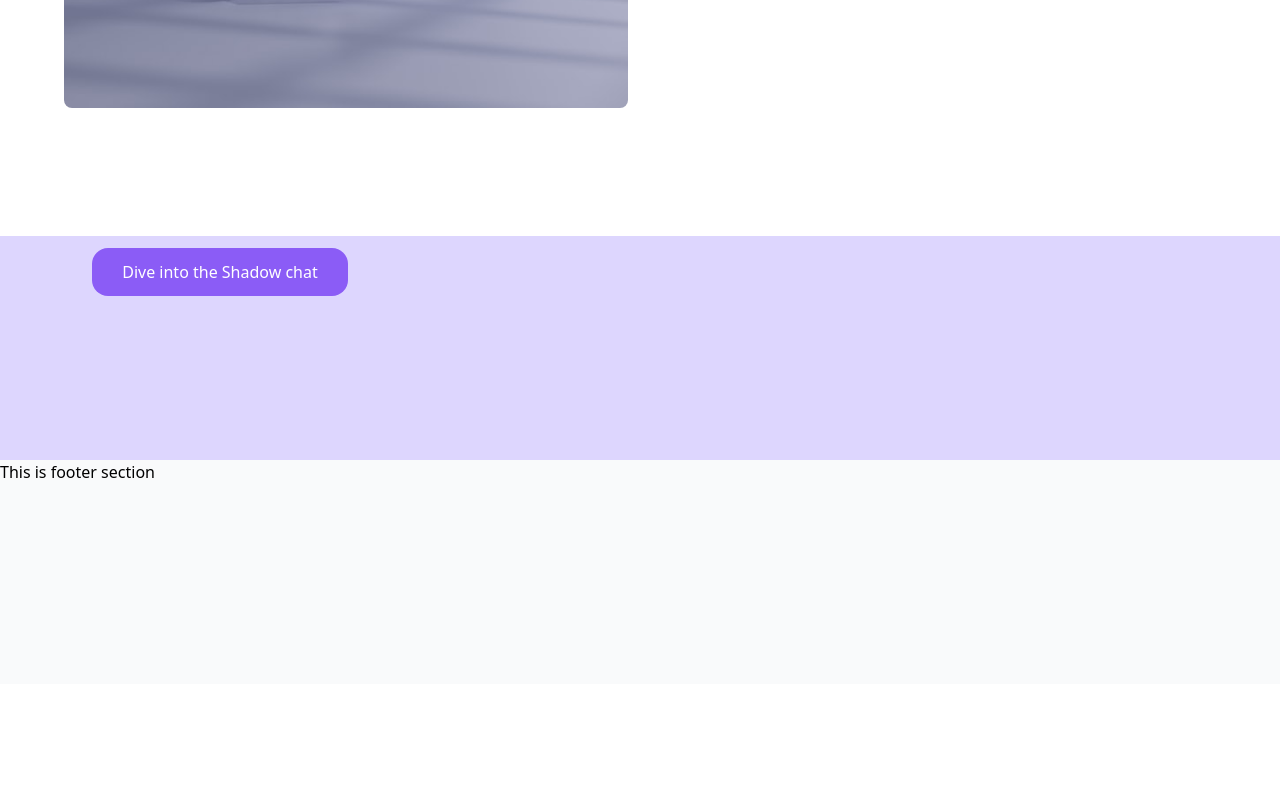
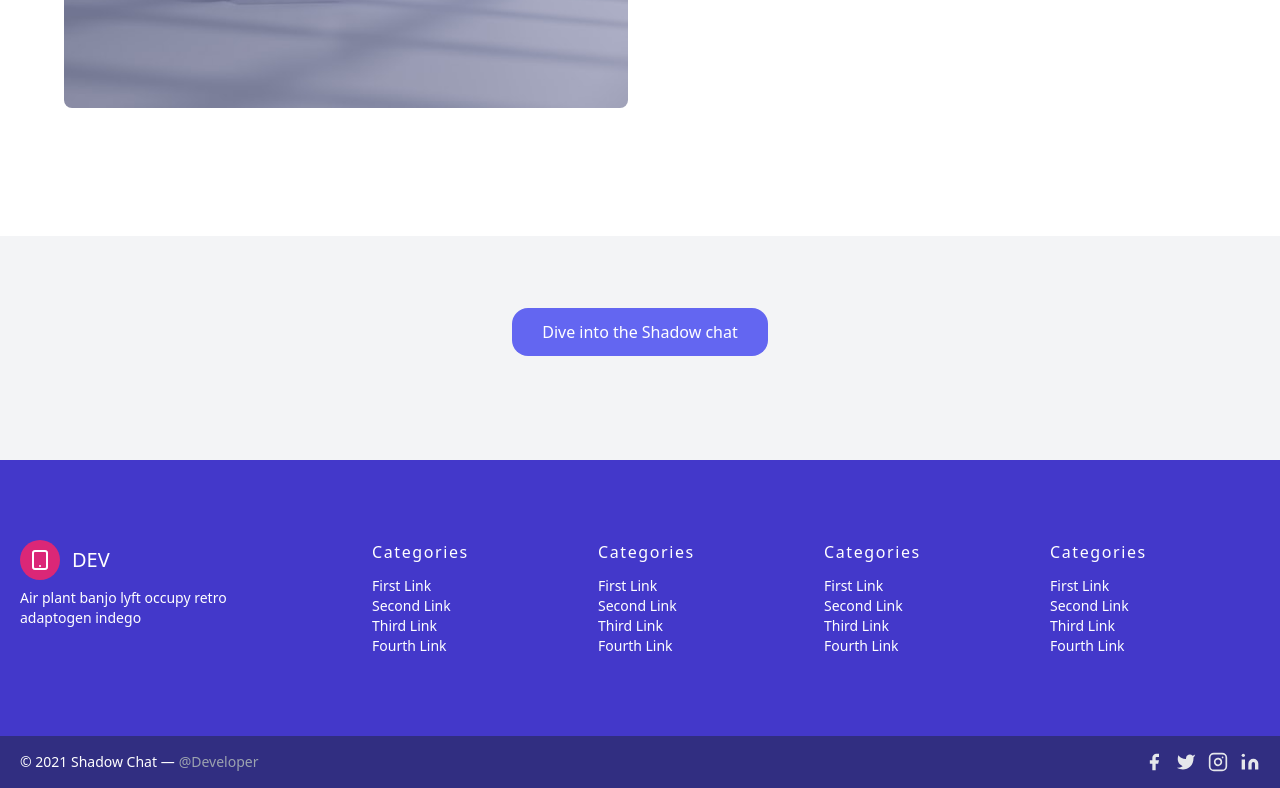
Before and after one commit to sccala/shadow_social, a React (Create React App) app: page /home in a window 1280 px wide. Shown: the part 1130-1918 px from the top of the page. Before the commit the page ends 1814 px from the top, so only its background shows below. Built offline with nearby package versions, Linux system fonts and the light colour scheme.

Commit message:
added footer and cta

```diff
--- a/src/components/atoms/button/PrimaryButton.tsx
+++ b/src/components/atoms/button/PrimaryButton.tsx
@@ -13,7 +13,7 @@
 
   return (
     <button
-      className='m-3 py-3 w-64 text-md text-white bg-purple-500 rounded-2xl hover:bg-violet-700 not-sr-only bg-violet-500'
+      className='m-3 py-3 w-64 text-md text-white bg-indigo-500 rounded-2xl hover:bg-violet-700 not-sr-only bg-violet-500'
       disabled={disabled}
       onClick={onClick}
     >
--- a/src/components/organisms/layout/Footer.tsx
+++ b/src/components/organisms/layout/Footer.tsx
@@ -1,5 +1,211 @@
 import { VFC, memo } from 'react'
 
 export const Footer: VFC = memo(() => {
-  return <p className='bg-gray-50 h-56 mx-auto w-full'>This is footer section</p>
+  return (
+    <>
+      <footer className='text-gray-600 body-font bg-indigo-700'>
+        <div className='container px-5 py-20 mx-auto flex md:items-center lg:items-start md:flex-row md:flex-nowrap flex-wrap flex-col'>
+          <div className='w-64 flex-shrink-0 md:mx-0 mx-auto text-center md:text-left'>
+            <a
+              href='/home'
+              className='flex title-font font-medium items-center md:justify-start justify-center text-gray-900'
+            >
+              <svg
+                xmlns='http://www.w3.org/2000/svg'
+                className='w-10 h-10 text-white p-2 bg-pink-600 rounded-full'
+                fill='none'
+                viewBox='0 0 24 24'
+                stroke='currentColor'
+              >
+                <path
+                  stroke-linecap='round'
+                  stroke-linejoin='round'
+                  stroke-width='2'
+                  d='M12 18h.01M7 21h10a2 2 0 002-2V5a2 2 0 00-2-2H7a2 2 0 00-2 2v14a2 2 0 002 2z'
+                />
+              </svg>
+              <span className='ml-3 text-xl text-white'>DEV</span>
+            </a>
+            <p className='mt-2 text-sm text-white'>
+              Air plant banjo lyft occupy retro adaptogen indego
+            </p>
+          </div>
+          <div className='flex-grow flex flex-wrap md:pl-20 -mb-10 md:mt-0 mt-10 md:text-left text-center'>
+            <div className='lg:w-1/4 md:w-1/2 w-full px-4'>
+              <h2 className='text-base text-white tracking-widest text-md mb-3'>Categories</h2>
+              <nav className='list-none mb-10 text-white text-sm hover:text-indigo-300'>
+                <li>
+                  <a className='text-white hover:text-indigo-300' href='/home'>
+                    First Link
+                  </a>
+                </li>
+                <li>
+                  <a className='text-white hover:text-indigo-300' href='/home'>
+                    Second Link
+                  </a>
+                </li>
+                <li>
+                  <a className='text-white hover:text-indigo-300' href='/home'>
+                    Third Link
+                  </a>
+                </li>
+                <li>
+                  <a className='text-white hover:text-indigo-300' href='/home'>
+                    Fourth Link
+                  </a>
+                </li>
+              </nav>
+            </div>
+            <div className='lg:w-1/4 md:w-1/2 w-full px-4'>
+              <h2 className='text-base text-white tracking-widest text-md mb-3'>Categories</h2>
+              <nav className='list-none mb-10 text-sm text-white hover:text-indigo-300'>
+                <li>
+                  <a className='text-white hover:text-indigo-300' href='/home'>
+                    First Link
+                  </a>
+                </li>
+                <li>
+                  <a className='text-white hover:text-indigo-300' href='/home'>
+                    Second Link
+                  </a>
+                </li>
+                <li>
+                  <a className='text-white hover:text-indigo-300' href='/home'>
+                    Third Link
+                  </a>
+                </li>
+                <li>
+                  <a className='text-white hover:text-indigo-300' href='/home'>
+                    Fourth Link
+                  </a>
+                </li>
+              </nav>
+            </div>
+            <div className='lg:w-1/4 md:w-1/2 w-full px-4'>
+              <h2 className='text-base text-white tracking-widest text-md mb-3'>Categories</h2>
+              <nav className='list-none mb-10 text-white text-sm hover:text-indigo-300'>
+                <li>
+                  <a className='text-white hover:text-indigo-300' href='/home'>
+                    First Link
+                  </a>
+                </li>
+                <li>
+                  <a className='text-white hover:text-indigo-300' href='/home'>
+                    Second Link
+                  </a>
+                </li>
+                <li>
+                  <a className='text-white hover:text-indigo-300' href='/home'>
+                    Third Link
+                  </a>
+                </li>
+                <li>
+                  <a className='text-white hover:text-indigo-300' href='/home'>
+                    Fourth Link
+                  </a>
+                </li>
+              </nav>
+            </div>
+            <div className='lg:w-1/4 md:w-1/2 w-full px-4'>
+              <h2 className='text-base text-white tracking-widest text-md mb-3'>Categories</h2>
+              <nav className='list-none mb-10 text-sm text-white hover:text-indigo-300'>
+                <li>
+                  <a className='text-white hover:text-indigo-300' href='/home'>
+                    First Link
+                  </a>
+                </li>
+                <li>
+                  <a className='text-white hover:text-indigo-300' href='/home'>
+                    Second Link
+                  </a>
+                </li>
+                <li>
+                  <a className='text-white hover:text-indigo-300' href='/home'>
+                    Third Link
+                  </a>
+                </li>
+                <li>
+                  <a className='text-white hover:text-indigo-300' href='/home'>
+                    Fourth Link
+                  </a>
+                </li>
+              </nav>
+            </div>
+          </div>
+        </div>
+        <div className='bg-indigo-900'>
+          <div className='container mx-auto py-4 px-5 flex flex-wrap flex-col sm:flex-row'>
+            <p className='text-white text-sm text-center sm:text-left'>
+              © 2021 Shadow Chat —
+              <a
+                href='https://twitter.com/knyttneve'
+                rel='noopener noreferrer'
+                className='text-gray-400 ml-1'
+                target='_blank'
+              >
+                @Developer
+              </a>
+            </p>
+            <span className='inline-flex sm:ml-auto sm:mt-0 mt-2 justify-center sm:justify-start'>
+              <a href='/home' className='text-gray-200'>
+                <svg
+                  fill='currentColor'
+                  stroke-linecap='round'
+                  stroke-linejoin='round'
+                  stroke-width='2'
+                  className='w-5 h-5'
+                  viewBox='0 0 24 24'
+                >
+                  <path d='M18 2h-3a5 5 0 00-5 5v3H7v4h3v8h4v-8h3l1-4h-4V7a1 1 0 011-1h3z'></path>
+                </svg>
+              </a>
+              <a href='/home' className='ml-3 text-gray-200'>
+                <svg
+                  fill='currentColor'
+                  stroke-linecap='round'
+                  stroke-linejoin='round'
+                  stroke-width='2'
+                  className='w-5 h-5'
+                  viewBox='0 0 24 24'
+                >
+                  <path d='M23 3a10.9 10.9 0 01-3.14 1.53 4.48 4.48 0 00-7.86 3v1A10.66 10.66 0 013 4s-4 9 5 13a11.64 11.64 0 01-7 2c9 5 20 0 20-11.5a4.5 4.5 0 00-.08-.83A7.72 7.72 0 0023 3z'></path>
+                </svg>
+              </a>
+              <a href='/home' className='ml-3 text-gray-200'>
+                <svg
+                  fill='none'
+                  stroke='currentColor'
+                  stroke-linecap='round'
+                  stroke-linejoin='round'
+                  stroke-width='2'
+                  className='w-5 h-5'
+                  viewBox='0 0 24 24'
+                >
+                  <rect width='20' height='20' x='2' y='2' rx='5' ry='5'></rect>
+                  <path d='M16 11.37A4 4 0 1112.63 8 4 4 0 0116 11.37zm1.5-4.87h.01'></path>
+                </svg>
+              </a>
+              <a href='/home' className='ml-3 text-gray-200'>
+                <svg
+                  fill='currentColor'
+                  stroke='currentColor'
+                  stroke-linecap='round'
+                  stroke-linejoin='round'
+                  stroke-width='0'
+                  className='w-5 h-5'
+                  viewBox='0 0 24 24'
+                >
+                  <path
+                    stroke='none'
+                    d='M16 8a6 6 0 016 6v7h-4v-7a2 2 0 00-2-2 2 2 0 00-2 2v7h-4v-7a6 6 0 016-6zM2 9h4v12H2z'
+                  ></path>
+                  <circle cx='4' cy='4' r='2' stroke='none'></circle>
+                </svg>
+              </a>
+            </span>
+          </div>
+        </div>
+      </footer>
+    </>
+  )
 })
--- a/src/components/pages/Home.tsx
+++ b/src/components/pages/Home.tsx
@@ -57,8 +57,8 @@
           </div>
         </div>
       </section>
-      <section className='bg-purple-200 h-56 mx-auto w-100 w-full flex-row align-items-center'>
-        <div className='container  mx-auto mb-8'>
+      <section className='bg-gray-100 h-56 flex items-center '>
+        <div className='container flex justify-center mb-8'>
           <PrimaryButton onClick={onClickChat}>Dive into the Shadow chat</PrimaryButton>
         </div>
       </section>
--- a/src/components/pages/UserManagement.tsx
+++ b/src/components/pages/UserManagement.tsx
@@ -6,7 +6,7 @@
     <>
       <div
         className='grid
-        grid-cols-2 md:grid-cols-3 lg:grid-cols-4 sm:px-6 md:px-16'
+        grid-cols-2 mb-16 md:grid-cols-3 lg:grid-cols-4 sm:px-6 md:px-16'
       >
         {[...Array(20)].map(() => (
           <UserCard userName='Fake name' imageUrl='https://source.unsplash.com/random' userId='1' />
```
